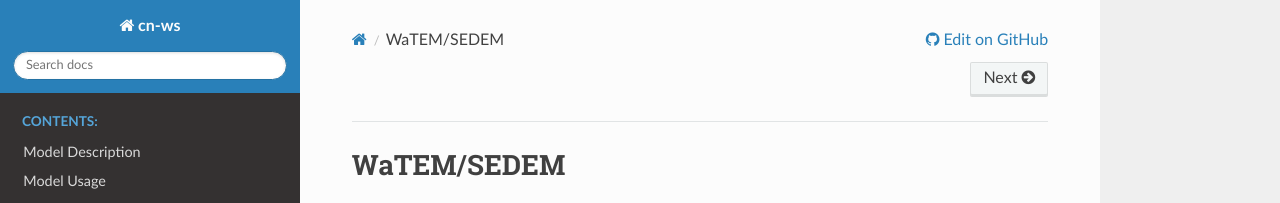
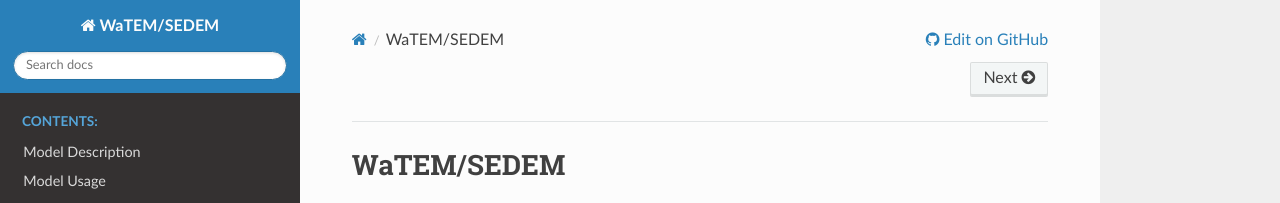
Before and after one commit to watem-sedem/watem-sedem, a Sphinx documentation site: the page built from docs/index.rst, in a window 1280 px wide. Shown: the top 203 px of the page. Built offline with Sphinx 7.4.7 and the Read the Docs theme 2.0.0, drawn with Linux system fonts in a browser that asks for light colours.

Commit message:
Rename documentation page

```diff
--- a/docs/conf.py
+++ b/docs/conf.py
@@ -21,7 +21,7 @@ import os
 
 # -- Project information -----------------------------------------------------
 
-project = 'cn-ws'
+project = 'WaTEM/SEDEM'
 copyright = '2020, Van de Wauw Johan, Renders Daan'
 author = 'Van de Wauw Johan, Renders Daan & contributors'
 
```
